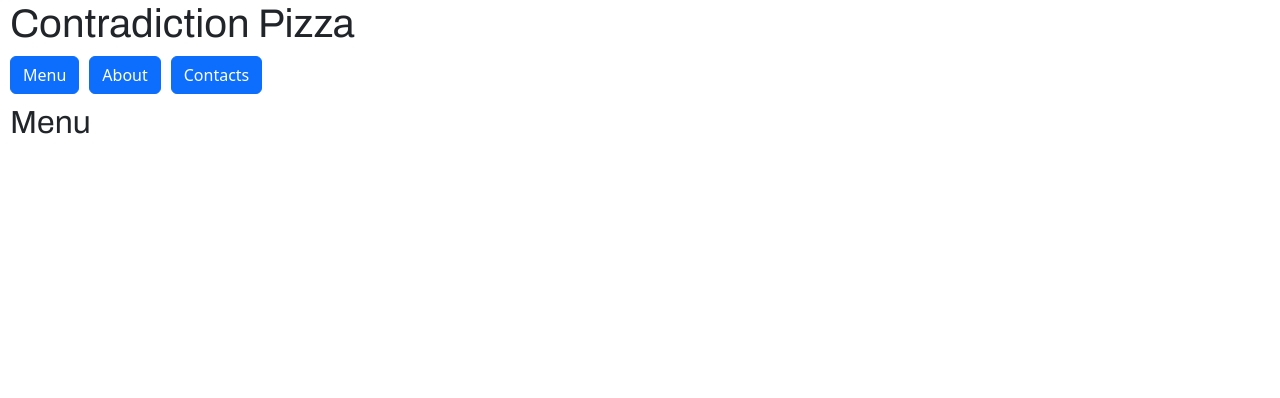
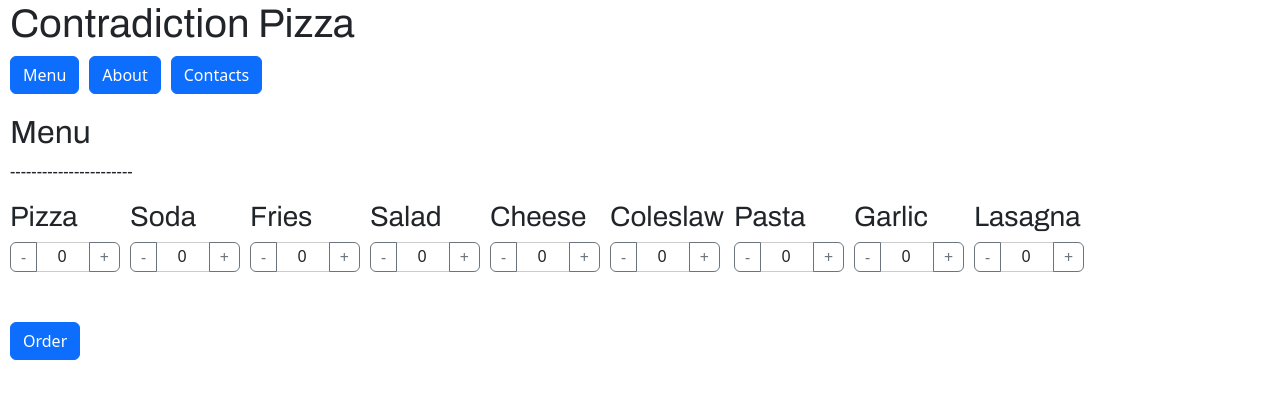
Before and after one commit to harshio/pizzariba, a React (Create React App) app: page / in a window 1280 px wide. Both pictures are taken after a click on the button "Menu". Shown: the top 398 px of the page. Built offline with nearby package versions, Linux system fonts and the light colour scheme.

Commit message:
added menu

```diff
--- a/src/About.tsx
+++ b/src/About.tsx
@@ -5,7 +5,7 @@ function About() {
     return(
         <>
             <h2>About</h2>
-            <p>We're like the Ancient Chinese fable about the all-powerful spear vs the invincible shield<br />
+            <p>We're like the Ancient Chinese fable about the all-powerful spear vs the invincible shield,<br />
             but with the comparably amazing qualities of our flavor and service.</p>
         </>
     );
--- a/src/App.css
+++ b/src/App.css
@@ -20,15 +20,56 @@ h2{
   margin-left: 10px;
 }
 
+.special{
+  display: inline-block;
+}
+
+h3{
+  font-family: 'Archivo';
+  font-weight: bold;
+  margin-left: 10px;
+}
+
 p{
   font-family: 'Archivo';
   font-weight: bold;
   margin-left: 10px;
 }
 
+.input-group {
+  width: auto;
+  max-width: 120px;
+}
+
+.input-group > .form-control {
+  flex: 0 0 auto;
+  width: 40px; /* Adjust as needed */
+  height: 30px; /* Set a fixed height */
+  line-height: 30px; /* Match line-height to height for vertical centering */
+  padding: 0 5px 2px 18px; /* Remove default padding */
+  font-size: 16px; /* Make the number more visible */
+  text-align: center; /* Ensure horizontal centering */
+  border: 1px solid #ccc; /* Optional: restore border for visual clarity */
+  border-radius: 4px; /* Optional: round corners */
+}
+
+.input-group > .btn {
+  flex: 0 0 auto;
+  height: 30px;        /* Match input height */
+  padding: 0 10px;     /* Control horizontal padding */
+  font-size: 16px;     /* Match input text size */
+  display: flex;       /* Center content vertically */
+  align-items: center; /* Vertical centering */
+  justify-content: center; /* Horizontal centering */
+}
+
 .btn {
   margin-left: 10px;
-  margin-bottom: 10px;
+  margin-bottom: 20px;
+}
+
+#orderButton {
+  margin-top: 30px;
 }
 
 @media (prefers-reduced-motion: no-preference) {
--- a/src/App.tsx
+++ b/src/App.tsx
@@ -4,6 +4,7 @@ import React from 'react';
 import { useState } from "react";
 import About from './About.tsx';
 import Contacts from './Contacts.tsx';
+import Menu from './Menu.tsx';
 
 function App() {
   const[currentString, setString] = useState("");
@@ -16,7 +17,7 @@ function App() {
         <button type="button" className="btn btn-primary" onClick={()=>{setString("About")}}>About</button>
         <button type="button" className="btn btn-primary" onClick={()=>{setString("Contacts")}}>Contacts</button>
       <div>
-        {currentString === "Menu" && <h2>Menu</h2>}
+        {currentString === "Menu" && <Menu />}
         {currentString === "About" && <About />}
         {currentString === "Contacts" && <Contacts />}
       </div>
--- /dev/null
+++ b/src/Menu.tsx
@@ -0,0 +1,73 @@
+import './App.css';
+import React, { useState } from 'react';
+
+function Menu() {
+  // Initial items
+  const initialItems = [
+    { id: 1, name: "Pizza" },
+    { id: 2, name: "Soda" },
+    { id: 3, name: "Fries" },
+    { id: 4, name: "Salad" },
+    { id: 5, name: "Cheese" },
+    { id: 6, name: "Coleslaw" },
+    { id: 7, name: "Pasta" },
+    { id: 8, name: "Garlic" },
+    { id: 9, name: "Lasagna" },
+  ];
+
+  // Quantities state
+  const [quantities, setQuantities] = useState(
+    initialItems.reduce((acc, item) => ({ ...acc, [item.id]: 0 }), {})
+  );
+
+  const handleIncrement = (id) => {
+    setQuantities((prev) => ({ ...prev, [id]: Math.min(prev[id] + 1, 9) }));
+  };
+
+  const handleDecrement = (id) => {
+    setQuantities((prev) => ({ ...prev, [id]: Math.max(prev[id] - 1, 0) }));
+  };
+
+  return (
+    <>
+      <h2>Menu</h2>
+      <p>-----------------------</p>
+      <div className="menu-container">
+        {initialItems.map((item) => (
+          <div key={item.id} className="special">
+            <h3>{item.name}</h3>
+            <div className="input-group">
+              <button
+                className="btn btn-outline-secondary"
+                type="button"
+                onClick={() => handleDecrement(item.id)}
+              >
+                -
+              </button>
+              <input
+                type="number"
+                className="form-control text-center"
+                value={quantities[item.id]}
+                min="0"
+                max="9"
+                readOnly
+              />
+              <button
+                className="btn btn-outline-secondary"
+                type="button"
+                onClick={() => handleIncrement(item.id)}
+              >
+                +
+              </button>
+            </div>
+          </div>
+        ))}
+      </div>
+      <button type="button" className="btn btn-primary" id="orderButton">
+        Order
+      </button>
+    </>
+  );
+}
+
+export default Menu;
```
